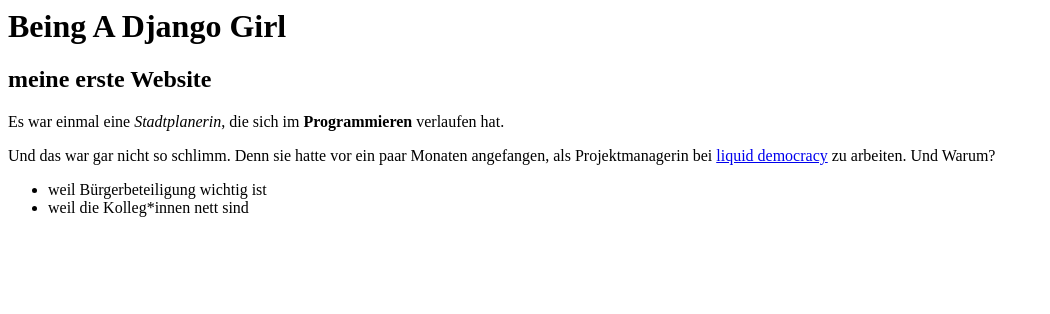
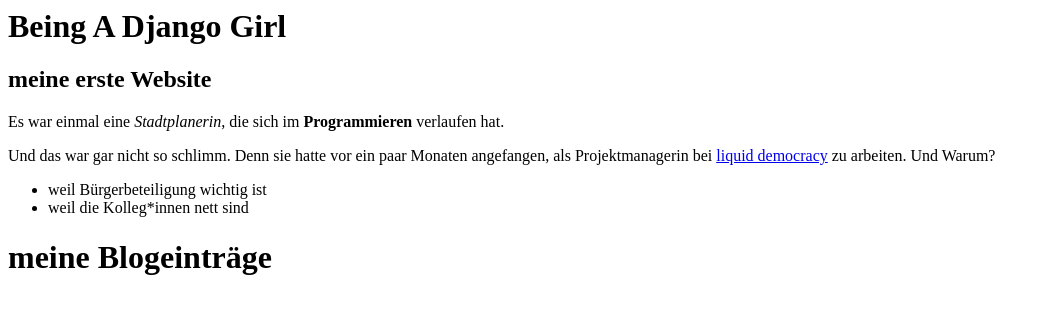
Before and after one commit to CarolingerSeilchenspringer/my-first-blog, a Django app: page / in a window 1280 px wide. Shown: the top 314 px of the page, without its empty margins (0-1050 px from the left). Run offline with Django 3.2, Linux system fonts and the light colour scheme; data that the repository does not hold is empty.

Commit message:
neue Überschrift

```diff
--- a/blog/templates/blog/post_list.html
+++ b/blog/templates/blog/post_list.html
@@ -10,6 +10,7 @@
         <p>Und das war gar nicht so schlimm. Denn sie hatte vor ein paar Monaten angefangen, als Projektmanagerin bei <a href="https://liqd.net">liquid democracy</a> zu arbeiten. Und Warum?</p>
         <p> <ul><li>weil Bürgerbeteiligung wichtig ist</li><li>weil die Kolleg*innen nett sind</li></ul></p>
 </div>
+<h1>meine Blogeinträge</h1>
 {% for post in posts %}
     <div>
         <p>published: {{ post.published_date }}</p>
```
